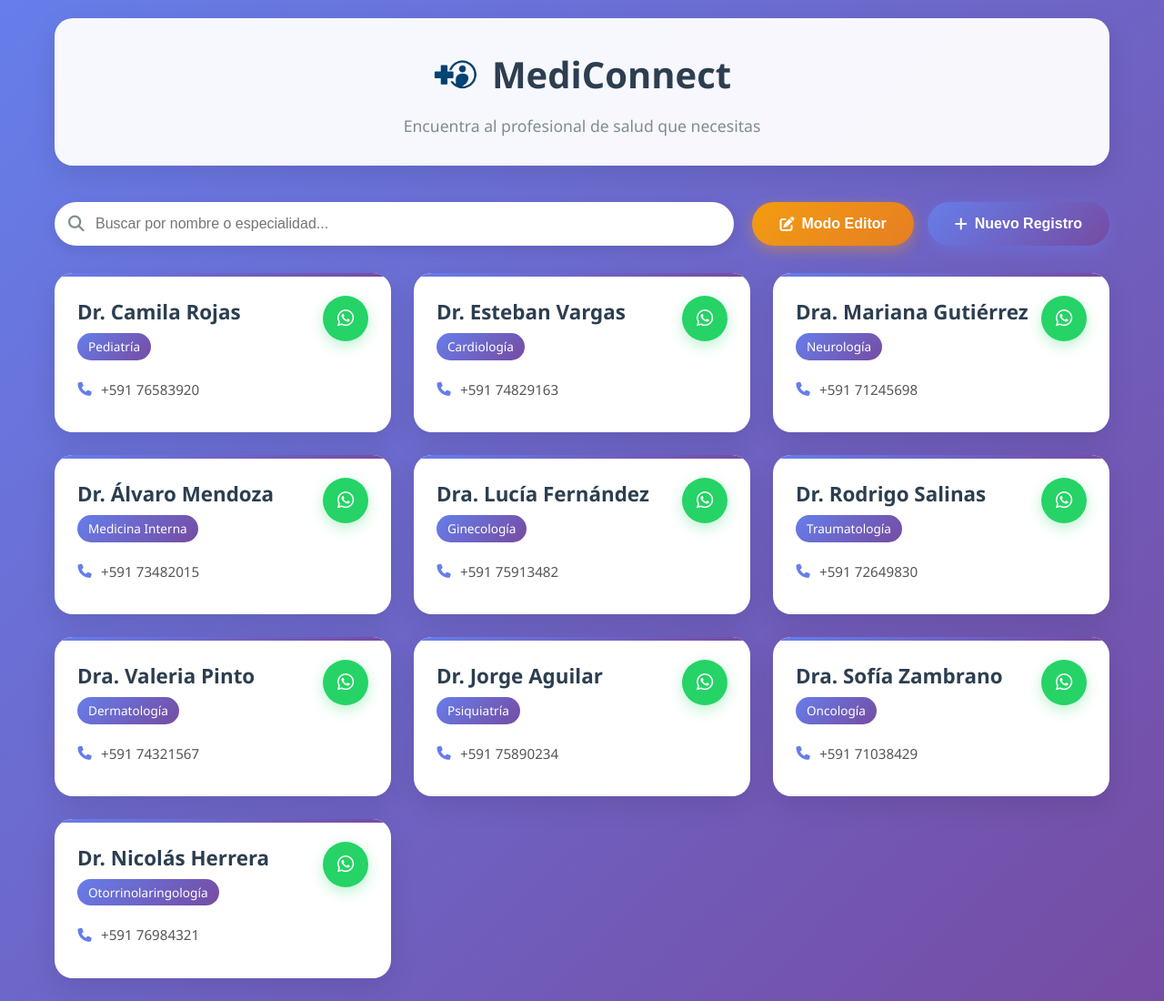
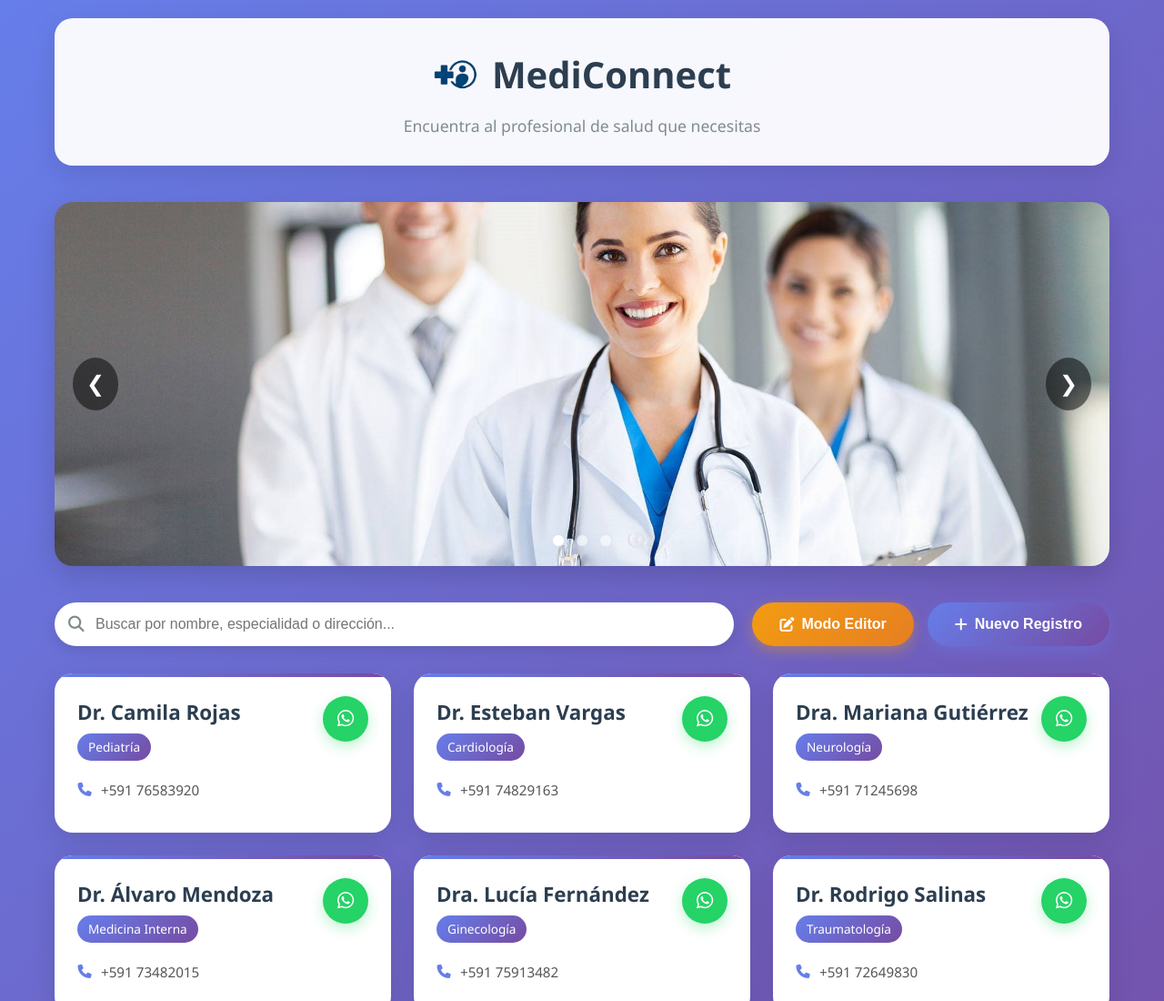
Before and after one commit to EbenCT/DocMural, a plain HTML site: page index.html in a window 1280 px wide. Shown: the top 1100 px of the page at 91% size. Drawn offline with Linux system fonts and the light colour scheme.

Commit message:
agregando seccion de banners y mejorando buscador

```diff
--- a/index.html
+++ b/index.html
@@ -18,11 +18,34 @@
             <p class="subtitle">Encuentra al profesional de salud que necesitas</p>
         </header>
 
+<!-- Welcome Section -->
+<section class="welcome-section">
+    <div class="carousel">
+        <div class="slides" id="slides">
+            <img src="images/banner1.jpg" alt="Bienvenida 1">
+            <img src="images/banner2.jpg" alt="Bienvenida 2">
+            <img src="images/banner3.jpg" alt="Bienvenida 3">
+        </div>
+
+        <!-- Flechas -->
+        <button class="prev" id="prevBtn">&#10094;</button>
+        <button class="next" id="nextBtn">&#10095;</button>
+
+        <!-- Indicadores -->
+        <div class="indicators" id="indicators">
+            <span class="dot active" data-index="0"></span>
+            <span class="dot" data-index="1"></span>
+            <span class="dot" data-index="2"></span>
+        </div>
+    </div>
+</section>
+
+
         <!-- Search and New Registration -->
         <div class="action-bar">
             <div class="search-container">
                 <i class="fas fa-search search-icon"></i>
-                <input type="text" id="searchInput" placeholder="Buscar por nombre o especialidad...">
+                <input type="text" id="searchInput" placeholder="Buscar por nombre, especialidad o dirección...">
             </div>
             <div class="action-buttons">
                 <button id="editorModeBtn" class="btn-editor">
@@ -152,6 +175,8 @@
             </form>
         </div>
     </div>
+
+    <!-- Modal for New Doctor -->
     <div id="registrationModal" class="modal">
         <div class="modal-content">
             <div class="modal-header">
--- a/script.js
+++ b/script.js
@@ -178,7 +178,8 @@ function handleSearch() {
     } else {
         filteredDoctors = doctors.filter(doctor =>
             doctor.name.toLowerCase().includes(searchTerm) ||
-            doctor.specialty.toLowerCase().includes(searchTerm)
+            doctor.specialty.toLowerCase().includes(searchTerm)||
+            (doctor.address && doctor.address.toLowerCase().includes(searchTerm))
         );
     }
 
@@ -804,3 +805,44 @@ function cleanCustomFields() {
 
     return cleaned;
 }
+
+// ===== Carrusel con controles =====
+document.addEventListener("DOMContentLoaded", function () {
+    const slides = document.getElementById("slides");
+    const dots = document.querySelectorAll(".dot");
+    const prevBtn = document.getElementById("prevBtn");
+    const nextBtn = document.getElementById("nextBtn");
+
+    let index = 0;
+    const total = dots.length;
+
+    function showSlide(i) {
+        if (i >= total) index = 0;
+        else if (i < 0) index = total - 1;
+        else index = i;
+
+        slides.style.transform = `translateX(-${index * 100}%)`;
+
+        dots.forEach(dot => dot.classList.remove("active"));
+        dots[index].classList.add("active");
+    }
+
+    function nextSlide() {
+        showSlide(index + 1);
+    }
+
+    function prevSlide() {
+        showSlide(index - 1);
+    }
+
+    // Eventos
+    nextBtn.addEventListener("click", nextSlide);
+    prevBtn.addEventListener("click", prevSlide);
+
+    dots.forEach(dot => {
+        dot.addEventListener("click", (e) => {
+            const i = parseInt(e.target.getAttribute("data-index"));
+            showSlide(i);
+        });
+    });
+});
--- a/style.css
+++ b/style.css
@@ -697,3 +697,83 @@ form {
 .modal-content::-webkit-scrollbar-thumb:hover {
     background: #5a6fd8;
 }
+/* Welcome Section */
+.welcome-section {
+    margin-bottom: 40px;
+    border-radius: 20px;
+    overflow: hidden;
+    box-shadow: 0 10px 30px rgba(0,0,0,0.15);
+}
+
+.carousel {
+    width: 100%;
+    height: 400px; /* <<--- Aumentamos la altura (antes 300px) */
+    position: relative;
+    overflow: hidden;
+}
+
+.slides {
+    display: flex;
+    width: 300%;
+    height: 100%;
+}
+
+.slides img {
+    width: 100%;
+    height: 400px; /* <<--- coincide con el contenedor */
+    object-fit: cover;
+}
+
+/* Flechas de navegación */
+.carousel .prev,
+.carousel .next {
+    position: absolute;
+    top: 50%;
+    transform: translateY(-50%);
+    background: rgba(0,0,0,0.5);
+    color: white;
+    border: none;
+    padding: 15px;
+    cursor: pointer;
+    border-radius: 50%;
+    font-size: 24px;
+    transition: background 0.3s;
+    z-index: 10;
+}
+
+.carousel .prev:hover,
+.carousel .next:hover {
+    background: rgba(0,0,0,0.8);
+}
+
+.carousel .prev {
+    left: 20px;
+}
+
+.carousel .next {
+    right: 20px;
+}
+
+/* Indicadores (puntos) */
+.indicators {
+    position: absolute;
+    bottom: 15px;
+    width: 100%;
+    text-align: center;
+}
+
+.dot {
+    display: inline-block;
+    height: 12px;
+    width: 12px;
+    margin: 0 5px;
+    background: rgba(255,255,255,0.6);
+    border-radius: 50%;
+    cursor: pointer;
+    transition: background 0.3s;
+}
+
+.dot.active,
+.dot:hover {
+    background: rgba(255,255,255,1);
+}
```
Also changed, not shown: images/banner1.jpg (added), images/banner2.jpg (added), images/banner3.jpg (added).
